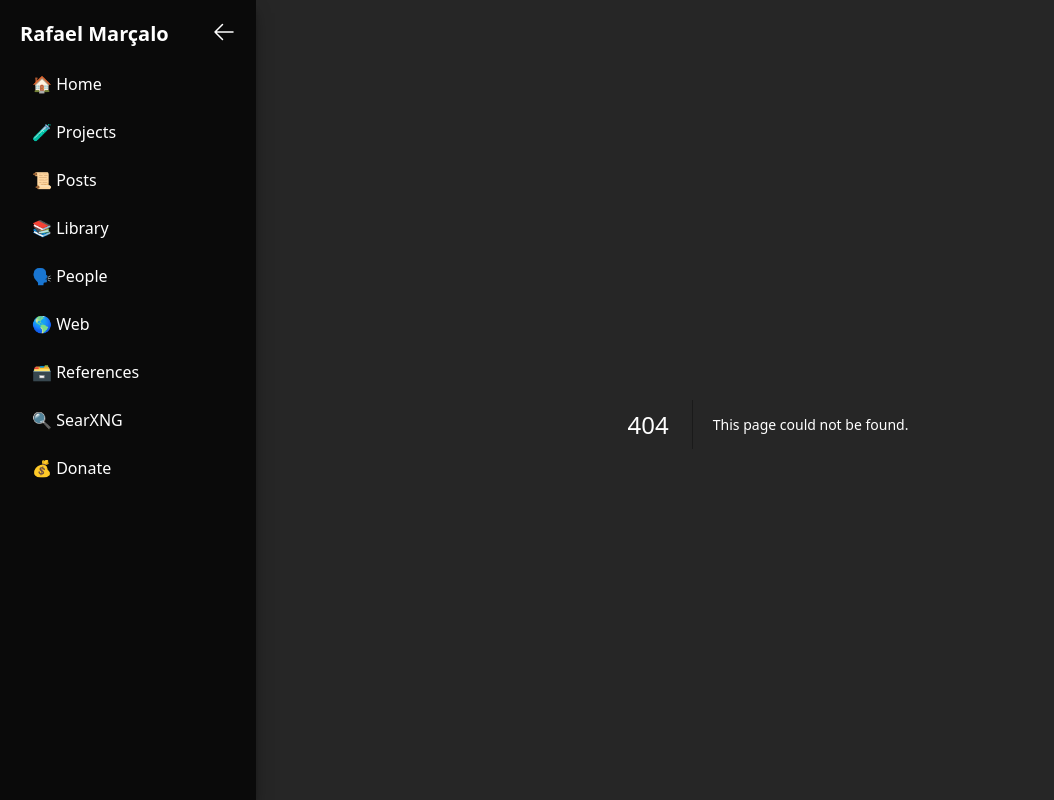
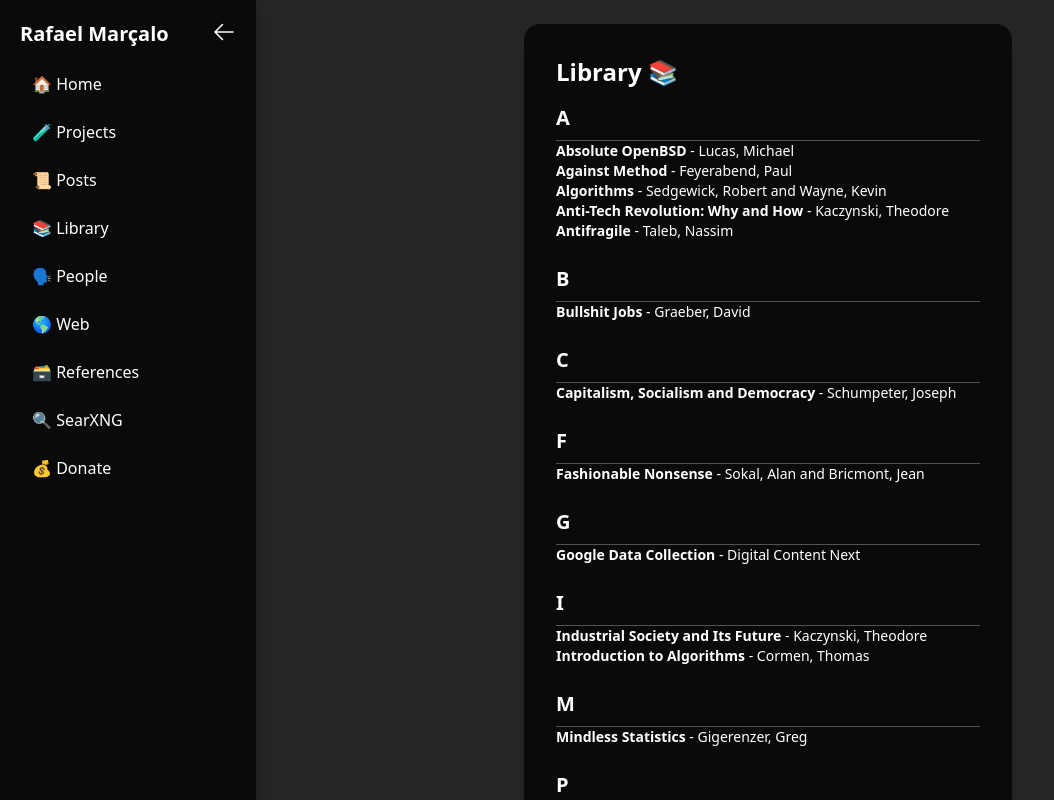
Before and after one commit to rafa-99/website, a Next.js app: page /library in a window 1280 px wide. Before the commit this address had no page. Shown: the whole page, without its empty margins (0-1054 px from the left). Built offline with nearby package versions, Linux system fonts and the light colour scheme.

Commit message:
Added library

```diff
--- /dev/null
+++ b/src/app/library/page.tsx
@@ -0,0 +1,54 @@
+export default function Library() {
+	const books = [
+		{ title: "Absolute OpenBSD", author: "Lucas, Michael" },
+		{ title: "Against Method", author: "Feyerabend, Paul" },
+		{ title: "Algorithms", author: "Sedgewick, Robert and Wayne, Kevin" },
+		{ title: "Antifragile", author: "Taleb, Nassim" },
+		{ title: "Anti-Tech Revolution: Why and How", author: "Kaczynski, Theodore" },
+		{ title: "Bullshit Jobs", author: "Graeber, David" },
+		{ title: "The C Programming Language", author: "Kernighan, Brian and Ritchie, Dennis" },
+		{ title: "Capitalism, Socialism and Democracy", author: "Schumpeter, Joseph" },
+		{ title: "The Cathedral and The Bazaar", author: "Raymond, Eric" },
+		{ title: "Fashionable Nonsense", author: "Sokal, Alan and Bricmont, Jean" },
+		{ title: "Google Data Collection", author: "Digital Content Next" },
+		{ title: "The Holy Bible (KJV)", author: "King James Version" },
+		{ title: "Industrial Society and Its Future", author: "Kaczynski, Theodore" },
+		{ title: "Introduction to Algorithms", author: "Cormen, Thomas" },
+		{ title: "Mindless Statistics", author: "Gigerenzer, Greg" },
+		{ title: "Programming Notes for Professionals Books", author: "Various" },
+		{ title: "Simulacra and Simulation", author: "Baudrillard, Jean" },
+		{ title: "Structure and Interpretation of Computer Programs", author: "Abelson, Harold and Sussman, Geral Jay" },
+		{ title: "Technological Slavery", author: "Kaczynski, Theodore" },
+	];
+
+	const sortedBooks = books.sort((a, b) => a.title.localeCompare(b.title));
+
+	const categorizedBooks: { [key: string]: { title: string; author: string }[] } = {};
+	sortedBooks.forEach((book) => {
+		const firstLetter = book.title.charAt(0).toUpperCase();
+		if (!categorizedBooks[firstLetter]) categorizedBooks[firstLetter] = [];
+		categorizedBooks[firstLetter].push(book);
+	});
+
+	return (
+		<div className="flex flex-col items-center justify-center space-y-12">
+			<div className="bg-neutral-950 p-8 rounded-2xl shadow-lg max-w-1/2 w-full">
+				<h1 className="text-2xl font-bold mb-4">Library 📚</h1>
+				{Object.keys(categorizedBooks)
+					.sort()
+					.map((letter) => (
+						<div key={letter} className="mb-6">
+							<h2 className="text-xl font-bold border-b border-neutral-600 pb-2">{letter}</h2>
+							<ul>
+								{categorizedBooks[letter].map((book, index) => (
+									<li key={index} className="text-sm">
+										<span className="font-semibold">{book.title}</span> - {book.author}
+									</li>
+								))}
+							</ul>
+						</div>
+					))}
+			</div>
+		</div>
+	);
+}
```
